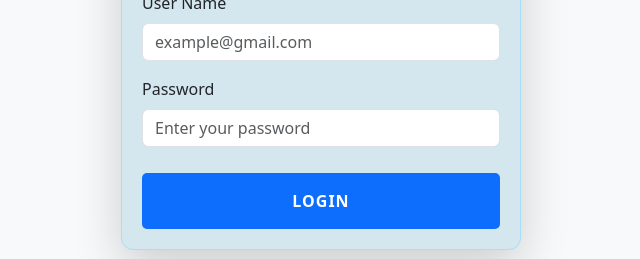
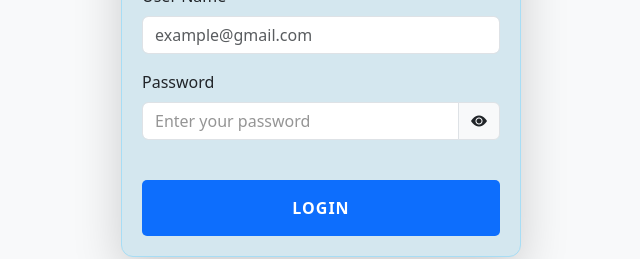
Before and after one commit to RahulKhadake/Project-Management-website, an Angular app: page /login in a window 1280 px wide. Shown: the part 398-657 px from the top of the page, without its empty margins (319-959 px from the left). Built offline with nearby package versions, Linux system fonts and the light colour scheme.

Commit message:
Worked on the toggle password functionality

```diff
--- a/src/app/Components/login/login.component.html
+++ b/src/app/Components/login/login.component.html
@@ -14,11 +14,24 @@
                  id="email" class="form-control" placeholder="example@gmail.com"
                     (focus)="onEmailFocus()" (blur)="onBlur()" >
             </div>
-            <div class="mb-3">
+
+            <div class="mb-3 position-relative">
                 <label for="password" class="form-label">Password</label>
-                <input type="password" id="password" class="form-control" placeholder="Enter your password"
-                    (focus)="onPasswordFocus()" (blur)="onBlur()" [(ngModel)]="userLogin.password">
+                <div class="input-group">
+                    <input  (focus)="onPasswordFocus()" (blur)="onBlur()"
+                        [type]="showPassword ? 'text' : 'password'"
+                        id="password"
+                        class="form-control"
+                        placeholder="Enter your password"
+                        [(ngModel)]="userLogin.password"
+                    >
+                    <span class="input-group-text cursor-pointer" (click)="togglePasswordVisibility()">
+                        <i [class]="showPassword ? 'bi bi-eye-slash-fill' : 'bi bi-eye-fill'"></i>
+                    </span>
+                </div>
             </div>
+
+
             <button type="submit" class="btn btn-primary w-100" (click)="NavigateSidenavar()">Login</button>
 
     </div>
--- a/src/app/Components/login/login.component.ts
+++ b/src/app/Components/login/login.component.ts
@@ -68,5 +68,10 @@ export class LoginComponent {
       }
     );
   }
+  showPassword: boolean = false
 
+  togglePasswordVisibility() {
+      this.showPassword = !this.showPassword;
+
+  }
 }
```
